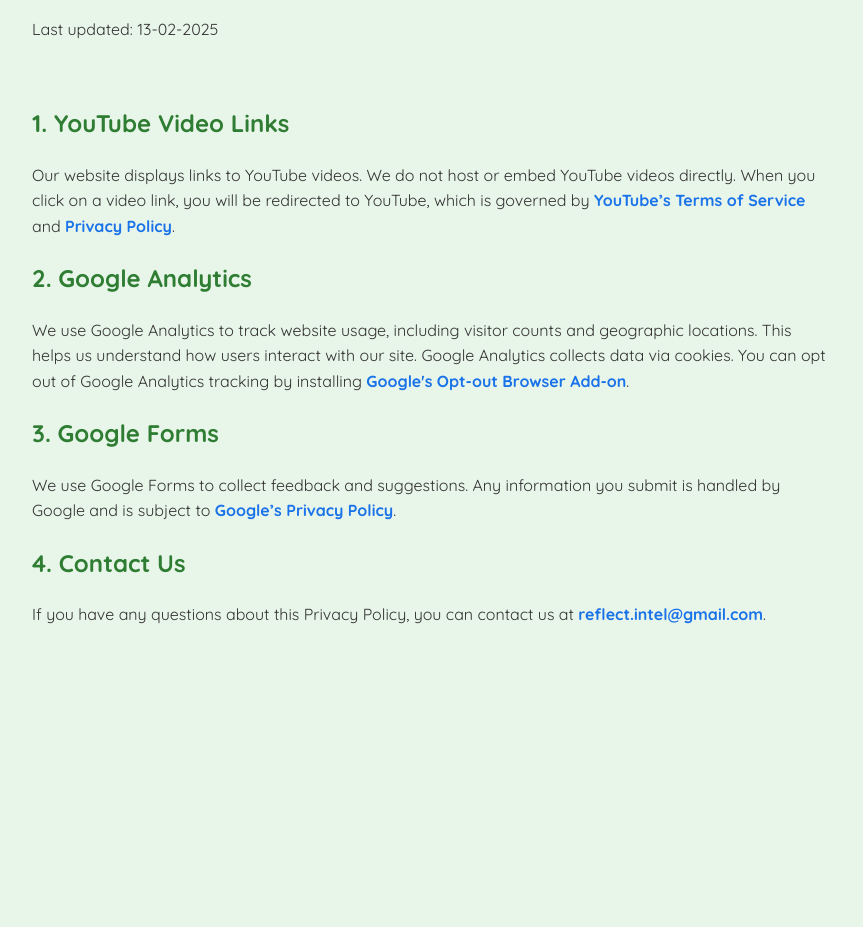
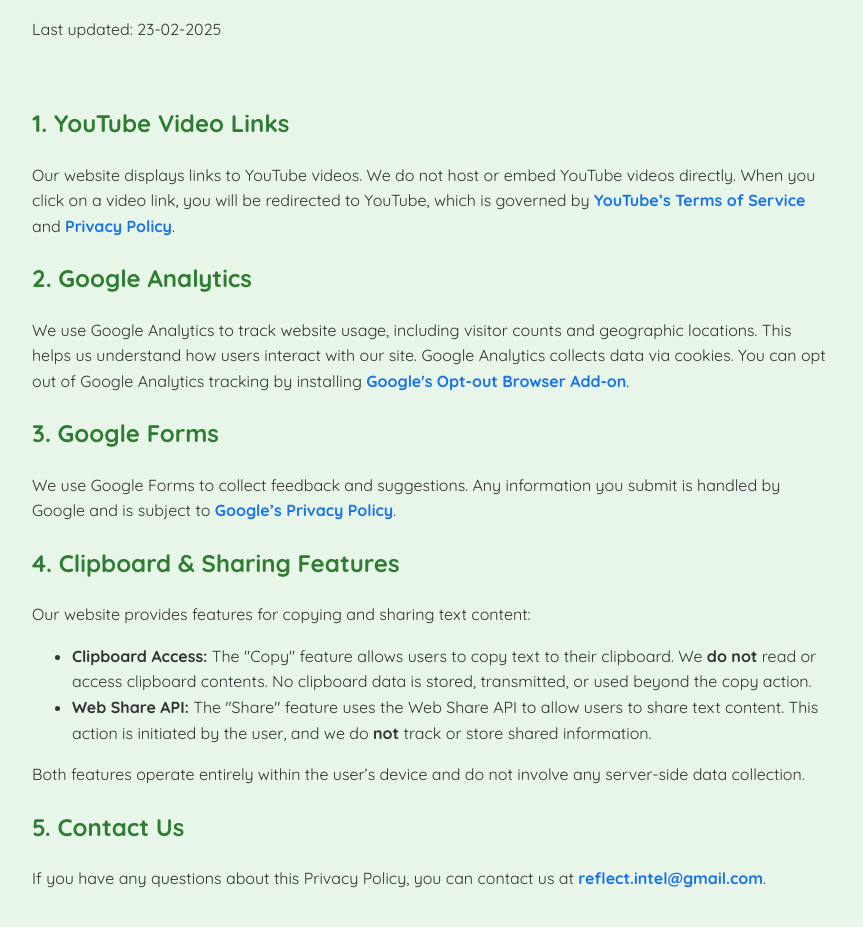
Before and after one commit to abdullah798155/reflecthub.github.io, a plain HTML site: page privacy.html in a window 1280 px wide. Shown: the part 173-1100 px from the top of the page, without its empty margins (208-1071 px from the left). Before the commit the page ends 857 px from the top, so only its background shows below. Drawn offline with Linux system fonts and the light colour scheme; a web font is replaced by a local one.

Commit message:
Update privacy.html

```diff
--- a/privacy.html
+++ b/privacy.html
@@ -5,6 +5,7 @@
     <meta name="viewport" content="width=device-width, initial-scale=1.0">
     <title>Privacy Policy</title>
     <link href="https://fonts.googleapis.com/css2?family=Quicksand:wght@300..700&family=Sour+Gummy:ital,wght@0,100..900;1,100..900&display=swap" rel="stylesheet">
+    <link rel="icon" href="./image.png" type="image/x-icon">
     <style>
         body {
             font-family: 'Quicksand', sans-serif;
@@ -12,13 +13,12 @@
             margin: 20px auto;
             padding: 20px;
             line-height: 1.6;
-            background-color: #e8f5e9; /* Light green background */
+            background-color: #e8f5e9;
             color: #333;
             border-radius: 10px;
-
         }
-        h1, h2 ,h3{
-            color: #2e7d32; /* Darker green for headings */
+        h1, h2, h3 {
+            color: #2e7d32;
         }
         a {
             color: #1a73e8;
@@ -31,7 +31,7 @@
         .logo {
             display: block;
             margin: 0 auto 20px;
-            max-width: 150px; /* Adjust size */
+            max-width: 150px;
         }
         .container {
             text-align: center;
@@ -43,19 +43,14 @@
     <div class="container">
         <a href="https://reflecthub.github.io/" style="text-decoration: none; display: flex; align-items: center; justify-content: center; gap: 10px; border-bottom: #2e7d32 solid 1px; padding:10px;">
             <img src="./image.png" alt="Logo" style="height: 50px; width: auto;">
-            <h2 style="
-                font-weight: bold;
-                margin: 0;
-                font-size: 2rem;
-                font-family: 'Quicksand', sans-serif;
-            ">
+            <h2 style="font-weight: bold; margin: 0; font-size: 2rem; font-family: 'Quicksand', sans-serif;">
                 ReflectHub
             </h2>
         </a>
     </div>
 
     <h2>Privacy Policy</h2>
-    <p>Last updated: 13-02-2025</p><br>
+    <p>Last updated: 23-02-2025</p><br>
 
     <h2>1. YouTube Video Links</h2>
     <p>Our website displays links to YouTube videos. We do not host or embed YouTube videos directly. When you click on a video link, you will be redirected to YouTube, which is governed by <a href="https://www.youtube.com/t/terms" target="_blank">YouTube’s Terms of Service</a> and <a href="https://policies.google.com/privacy" target="_blank">Privacy Policy</a>.</p>
@@ -66,7 +61,15 @@
     <h2>3. Google Forms</h2>
     <p>We use Google Forms to collect feedback and suggestions. Any information you submit is handled by Google and is subject to <a href="https://policies.google.com/privacy" target="_blank">Google’s Privacy Policy</a>.</p>
 
-    <h2>4. Contact Us</h2>
+    <h2>4. Clipboard & Sharing Features</h2>
+    <p>Our website provides features for copying and sharing text content:</p>
+    <ul>
+        <li><strong>Clipboard Access:</strong> The "Copy" feature allows users to copy text to their clipboard. We <strong>do not</strong> read or access clipboard contents. No clipboard data is stored, transmitted, or used beyond the copy action.</li>
+        <li><strong>Web Share API:</strong> The "Share" feature uses the Web Share API to allow users to share text content. This action is initiated by the user, and we do <strong>not</strong> track or store shared information.</li>
+    </ul>
+    <p>Both features operate entirely within the user’s device and do not involve any server-side data collection.</p>
+
+    <h2>5. Contact Us</h2>
     <p>If you have any questions about this Privacy Policy, you can contact us at <a href="mailto:reflect.intel@gmail.com">reflect.intel@gmail.com</a>.</p>
 
 </body>
```
